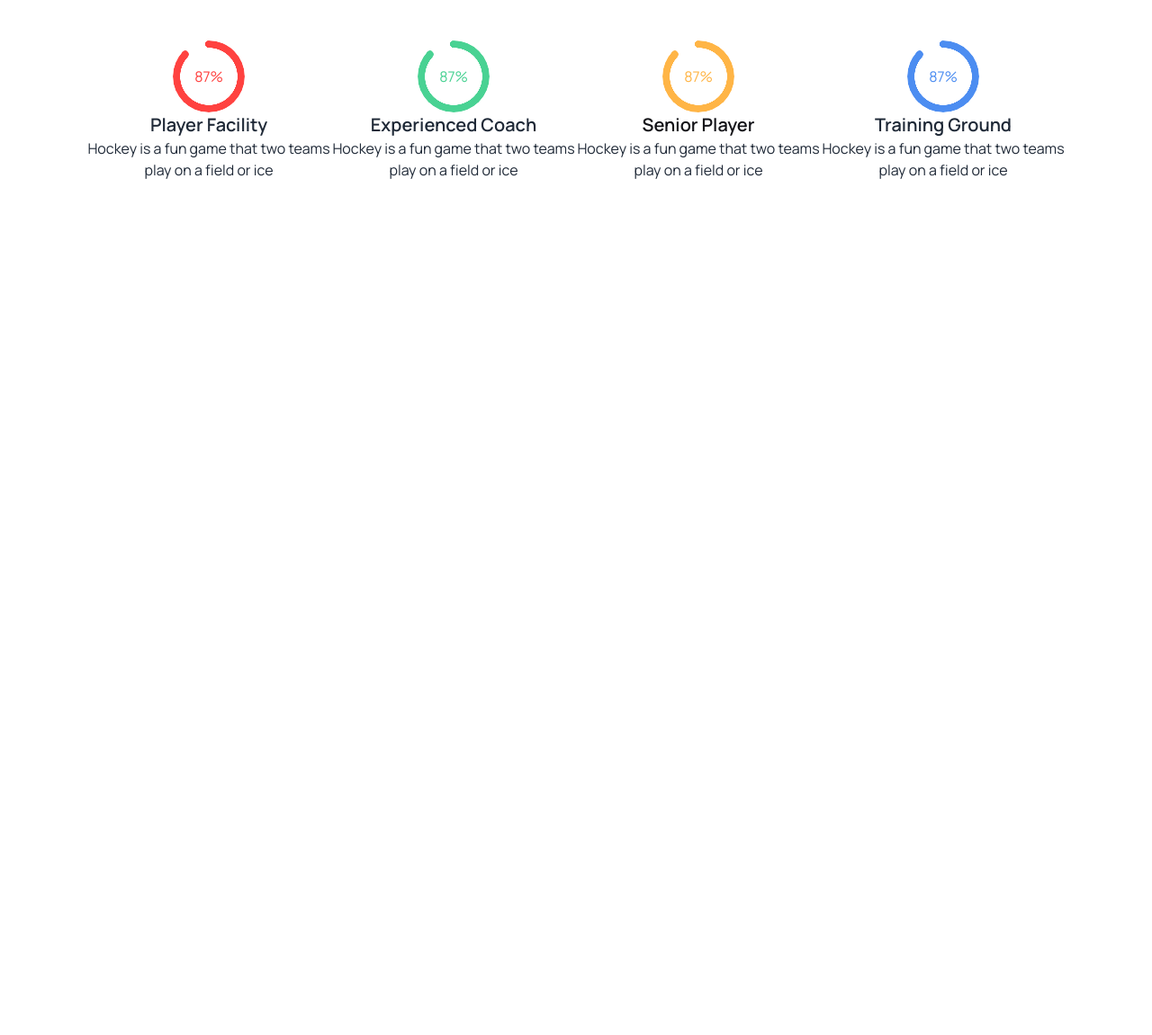
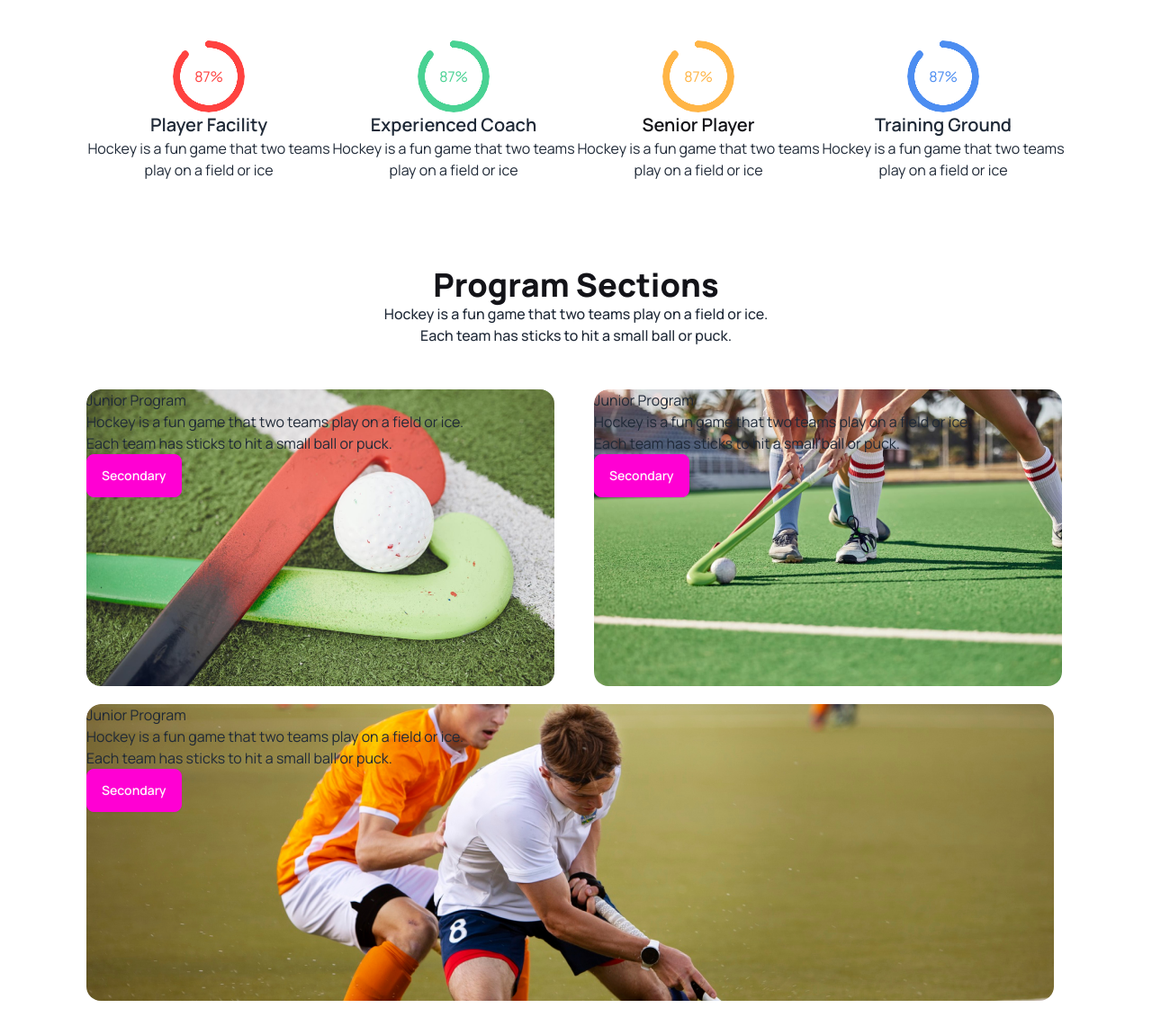
Before and after one commit to Mhasan4D/assignment-3, a plain HTML site: page index.html in a window 1280 px wide. Shown: the part 859-2010 px from the top of the page at 90% size. Before the commit the page ends 1156 px from the top, so only its background shows below. Drawn offline with nearby package versions, Linux system fonts and the light colour scheme.

Commit message:
added program section

```diff
--- a/index.html
+++ b/index.html
@@ -89,13 +89,39 @@
 
                </div>
 
-
-
-
            </div>
 
 
       </section>
+      <!-- program section -->
+        <section class="container mx-auto my-24 lg:px-24 px-8">
+
+          <div class=" text-center items-center justify-center">
+            <h2 class="text-4xl font-extrabold text-[#131318]">Program Sections</h2>
+            <p class="text-[16px] font-medium">Hockey is a fun game that two teams play on a field or ice. <br> Each team has sticks to hit a small ball or puck.</p>
+          </div>
+
+           <div class="mt-12 grid grid-cols-1 md:grid-cols-2 gap-10 lg:grid-cols-2">
+             <div class="bg-[url(./Images/2.png)]  w-[520px] h-[330px] rounded-2xl">
+              <h2>Junior Program</h2>
+              <p>Hockey is a fun game that two teams play on a field or ice. <br> Each team has sticks to hit a small ball or puck.</p>
+              <button class="btn btn-secondary">Secondary</button>
+             </div>
+
+             <div class="bg-[url(./Images/3.png)] w-[520px] h-[330px] rounded-2xl">
+              <h2>Junior Program</h2>
+              <p>Hockey is a fun game that two teams play on a field or ice. <br> Each team has sticks to hit a small ball or puck.</p>
+              <button class="btn btn-secondary">Secondary</button>
+            </div>
+          </div>
+            <div class="bg-[url(./Images/4.png)] w-[1075px] h-[330px] rounded-2xl my-5">
+              <h2>Junior Program</h2>
+              <p>Hockey is a fun game that two teams play on a field or ice. <br> Each team has sticks to hit a small ball or puck.</p>
+              <button class="btn btn-secondary">Secondary</button>
+            </div>
+
+        </section>
+
 
     </main>
     <footer>
```
